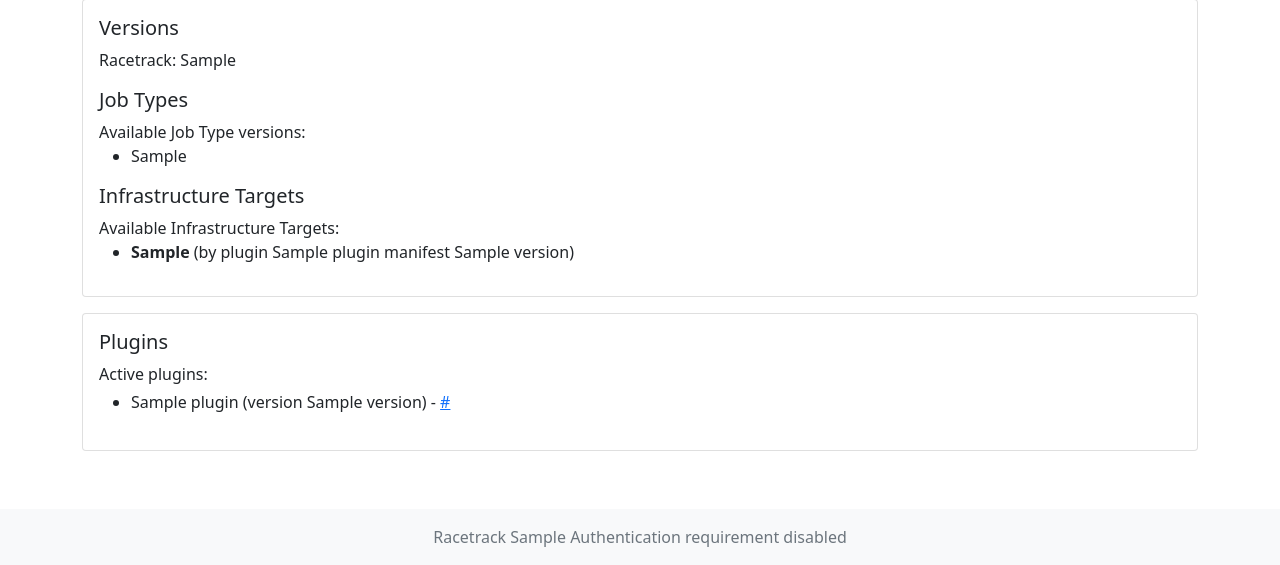
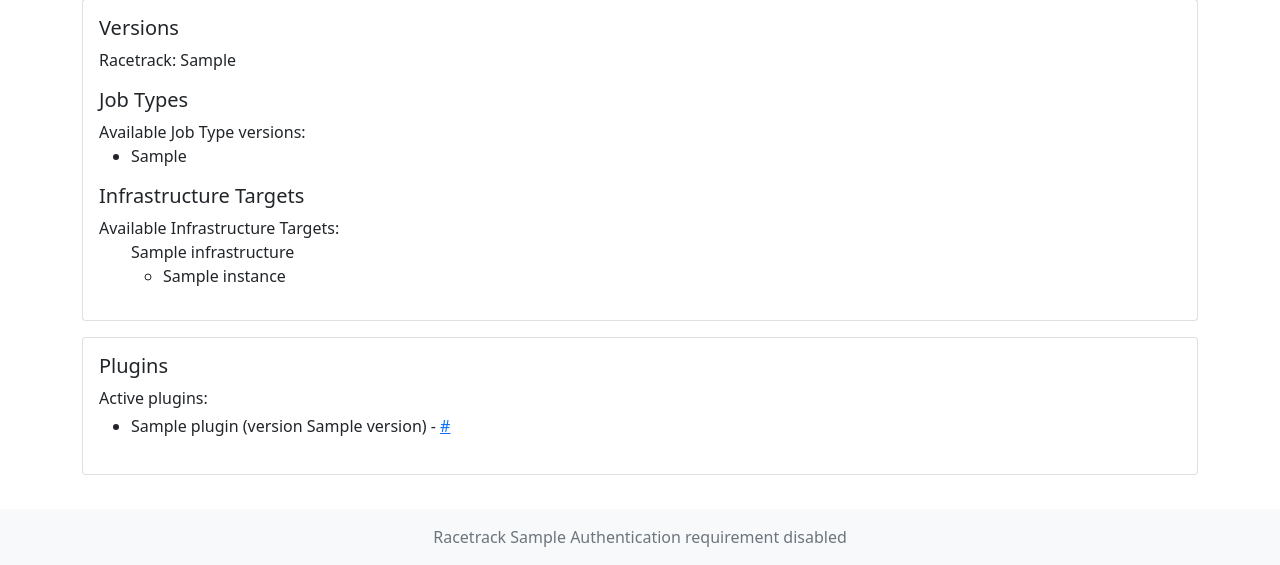
Before and after one commit to TheRacetrack/racetrack, a Django app: template dashboard/dashboard/templates/racetrack/administration.html in a window 1280 px wide. Shown: the part 235-800 px from the top of the page. Run offline with Django 3.2, Linux system fonts and the light colour scheme; the template is opened without the code that fills it: most values are stand-ins (such as "Sample title", 1, 10 or a date in 2020); some libraries are stand-ins or nearby versions.

Commit message:
Each infrastructure target now lists things running on it.

```diff
--- a/dashboard/dashboard/templates/racetrack/administration.html
+++ b/dashboard/dashboard/templates/racetrack/administration.html
@@ -46,10 +46,15 @@
             Available Infrastructure Targets:
             {% if infrastructure_targets|length > 0 %}
                 <ul>
-                {% for infrastructure_target, plugin_manifest in infrastructure_targets.items %}
-                    <li>
-                        <span><b>{{ infrastructure_target }}</b> (by plugin {{ plugin_manifest.name }} {{ plugin_manifest.version }})</span>
-                    </li>
+                {% for infrastructure, instances in infrastructure_instances %}
+                <span>{{ infrastructure }}</span>
+                    <ul>
+                    {% for instance in instances %}
+                        <li>
+                            {{ instance }}
+                        </li>
+                    {% endfor %}
+                    </ul>
                 {% endfor %}
                 </ul>
             {% else %}
```
Also changed, not shown: dashboard/dashboard/views.py (+8 -0 lines).
